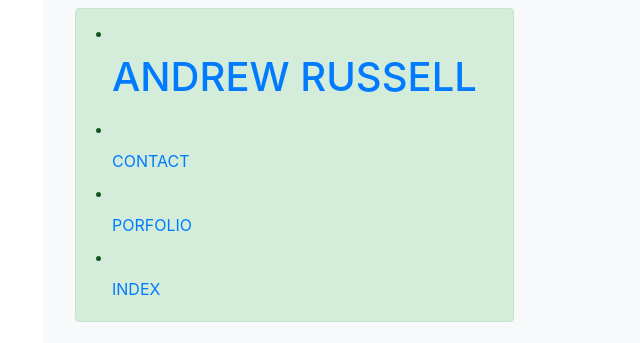
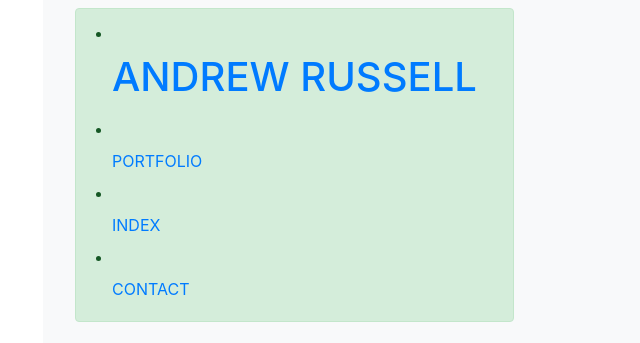
Before and after one commit to Andrewjhrussell/AR-Portfolio, a plain HTML site: page index.html in a window 1280 px wide. Shown: the top 343 px of the page, 42-682 px from the left. Drawn offline with nearby package versions, Linux system fonts and the light colour scheme.

```diff
--- a/index.html
+++ b/index.html
@@ -29,16 +29,15 @@
             <a class="nav-link" href="#">
               <h1>ANDREW RUSSELL</h1><span class="sr-only"></span>
             </a>
-          </li>
-          <li class="nav-item">
-            <a class="nav-link" href="./contact2.html">CONTACT</a>
-          </li>
-          <li class="nav-item">
-            <a class="nav-link" href="./porflio.html">PORFOLIO</a>
-          </li>
-          <li class="nav-item">
-            <a class="nav-link" href="./index.html">INDEX</a>
-          </li>
+            <li class="nav-item">
+              <a class="nav-link" href="./porflio.html">PORTFOLIO</a>
+            </li>
+            <li class="nav-item">
+              <a class="nav-link" href="./index.html">INDEX</a>
+            </li>
+              <li class="nav-item">
+              <a class="nav-link" href="./contact2.html">CONTACT</a>
+              </li>
           </ul>
         </div>
 
```
Also changed, not shown: contact2.html (+2 -2 lines).
